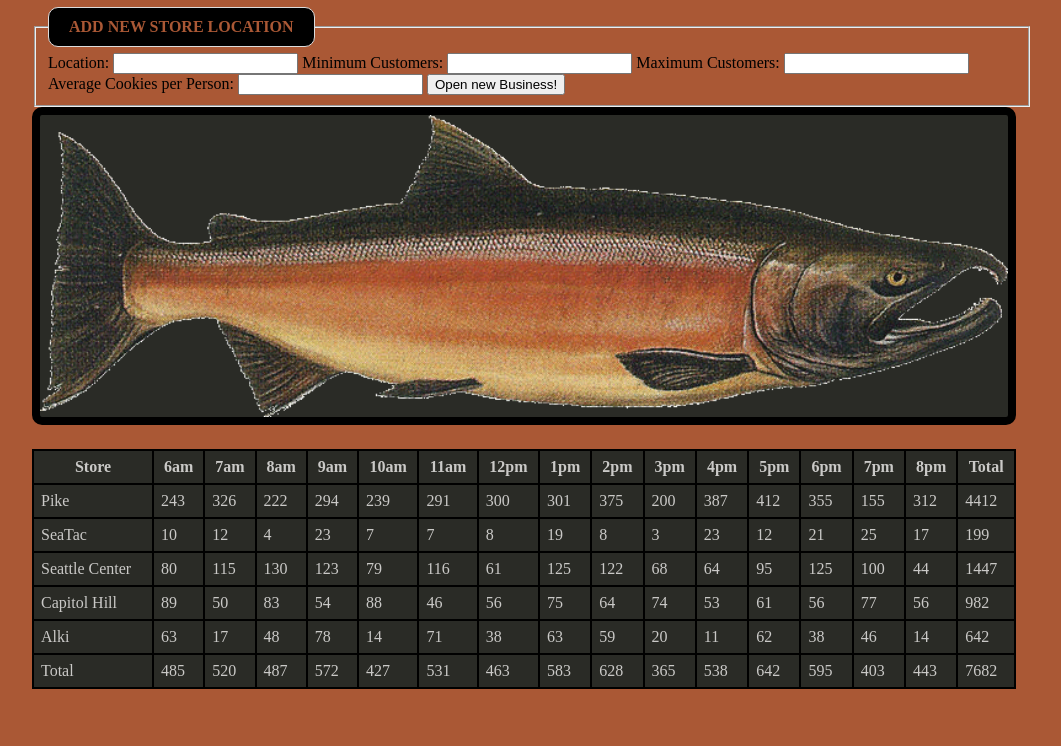
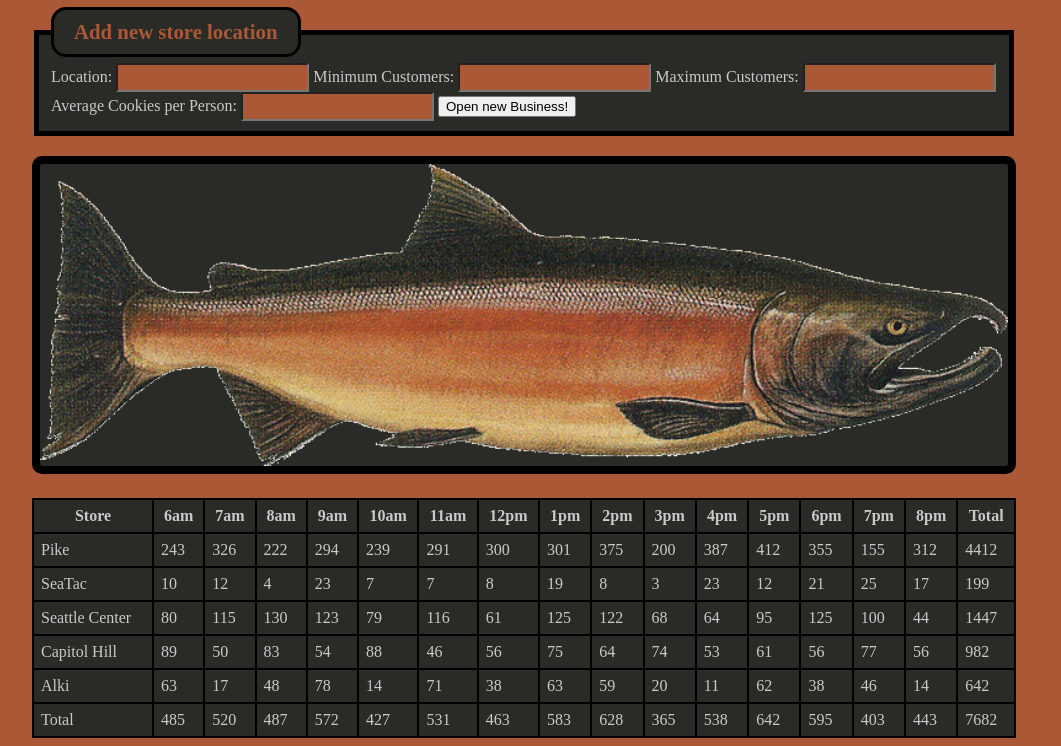
Before and after one commit to ncarignan/cookie-stand, a plain HTML site: page index.html in a window 1280 px wide. Shown: the part 163-909 px from the top of the page, without its empty margins (116-1177 px from the left). Before the commit the page ends 860 px from the top, so only its background shows below. Drawn offline with Linux system fonts and the light colour scheme.

Commit message:
got the form styled

```diff
--- a/style.css
+++ b/style.css
@@ -31,8 +31,6 @@ p{
   font-size: 65%;
   text-align: left;
   font-family: serif;
-
-
 }
 
 ul{
@@ -81,14 +79,31 @@ tr:hover{
   /*color: white;*/
 }
 legend {
-  background-color: black;
-  border: 1px solid #dcdcdc;
-  border-radius: 10px;
-color: #aa5835;
+  background-color: #2a2b26;
+  border: 3px solid black;
+  border-radius: 15px;
+  color: #aa5835;
   padding: 10px 20px;
-  text-align: left;
-  text-transform: uppercase;
+  font-size: 130%;
   font-weight: bold;
+}
+form {
+  max-width:1000px;
+  box-sizing: border-box;
+  margin:0 auto 20px auto;
+}
+fieldset {
+  max-width:980px;
+  background-color:#2a2b26;
+  color:#cac9c7;
+  box-sizing: border-box;
+  border: solid black 5px;
+}
+input{
+  color: black;
+  padding: 5px;
+  font-weight: bold;
+  background-color: #aa5835;
 }
 table{
   width:100%;
```
